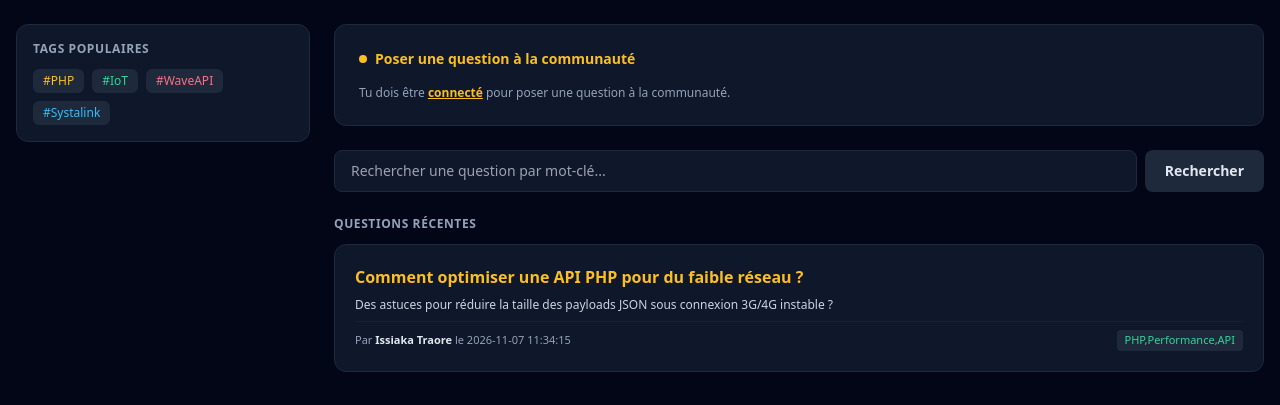
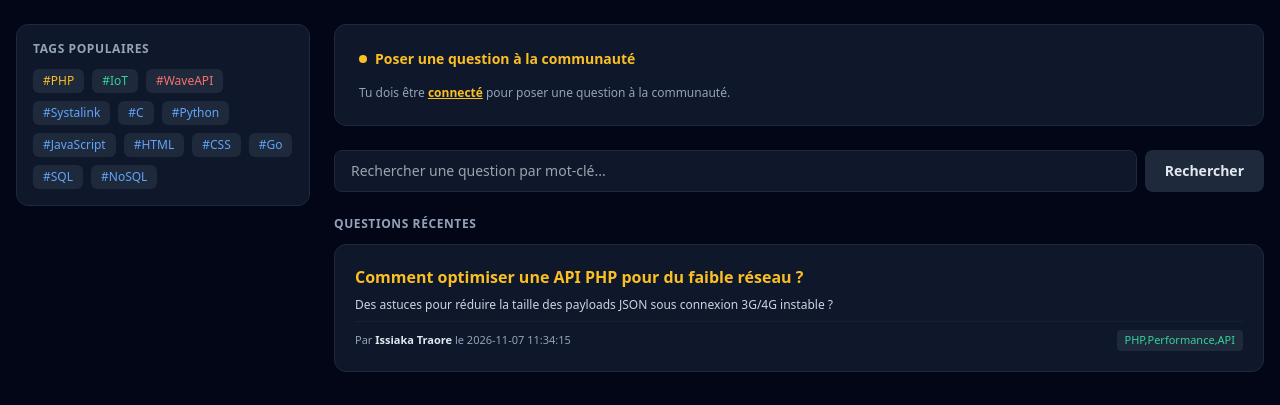
Before and after one commit to Assiaka98/teranga-devs, a PHP site: page /index.php in a window 1280 px wide. Shown: the part 59-464 px from the top of the page. Run offline with PHP 8.4, Linux system fonts and the light colour scheme; data comes from the database, SQL or seed files in the repository; some libraries are stand-ins or nearby versions.

Commit message:
Tags Liste

```diff
--- a/index.php
+++ b/index.php
@@ -34,11 +34,18 @@ require_once 'includes/header.php';
         <aside class="lg:col-span-1 bg-slate-900 border border-slate-800 rounded-xl p-4 h-fit">
             <h2 class="text-xs font-bold text-slate-400 uppercase tracking-wider mb-3">Tags populaires</h2>
             <div class="flex flex-wrap gap-2">
-                <a href="index.php?tag=PHP" class="bg-slate-800 hover:bg-slate-700 text-amber-400 text-xs px-2.5 py-1 rounded-md transition">#PHP</a>
-                <a href="index.php?tag=IoT" class="bg-slate-800 hover:bg-slate-700 text-emerald-400 text-xs px-2.5 py-1 rounded-md transition">#IoT</a>
-                <a href="index.php?tag=WaveAPI" class="bg-slate-800 hover:bg-slate-700 text-rose-400 text-xs px-2.5 py-1 rounded-md transition">#WaveAPI</a>
-                <a href="index.php?tag=Systalink" class="bg-slate-800 hover:bg-slate-700 text-sky-400 text-xs px-2.5 py-1 rounded-md transition">#Systalink</a>
-
+             <a href="index.php?tag=PHP" class="text-xs bg-slate-800 hover:bg-slate-700 text-amber-400 px-2.5 py-1 rounded-md transition">#PHP</a>
+            <a href="index.php?tag=IoT" class="text-xs bg-slate-800 hover:bg-slate-700 text-emerald-400 px-2.5 py-1 rounded-md transition">#IoT</a>
+            <a href="index.php?tag=WaveAPI" class="text-xs bg-slate-800 hover:bg-slate-700 text-red-400 px-2.5 py-1 rounded-md transition">#WaveAPI</a>
+            <a href="index.php?tag=Systalink" class="text-xs bg-slate-800 hover:bg-slate-700 text-blue-400 px-2.5 py-1 rounded-md transition">#Systalink</a>
+            <a href="index.php?tag=Systalink" class="text-xs bg-slate-800 hover:bg-slate-700 text-blue-400 px-2.5 py-1 rounded-md transition">#C</a>
+            <a href="index.php?tag=Systalink" class="text-xs bg-slate-800 hover:bg-slate-700 text-blue-400 px-2.5 py-1 rounded-md transition">#Python</a>
+            <a href="index.php?tag=Systalink" class="text-xs bg-slate-800 hover:bg-slate-700 text-blue-400 px-2.5 py-1 rounded-md transition">#JavaScript</a>
+            <a href="index.php?tag=Systalink" class="text-xs bg-slate-800 hover:bg-slate-700 text-blue-400 px-2.5 py-1 rounded-md transition">#HTML</a>
+            <a href="index.php?tag=Systalink" class="text-xs bg-slate-800 hover:bg-slate-700 text-blue-400 px-2.5 py-1 rounded-md transition">#CSS</a>
+            <a href="index.php?tag=Systalink" class="text-xs bg-slate-800 hover:bg-slate-700 text-blue-400 px-2.5 py-1 rounded-md transition">#Go</a>
+            <a href="index.php?tag=Systalink" class="text-xs bg-slate-800 hover:bg-slate-700 text-blue-400 px-2.5 py-1 rounded-md transition">#SQL</a>
+            <a href="index.php?tag=Systalink" class="text-xs bg-slate-800 hover:bg-slate-700 text-blue-400 px-2.5 py-1 rounded-md transition">#NoSQL</a>
                 <?php if ($tagFilter || $searchQuery): ?>
                     <div class="w-full mt-2 pt-2 border-t border-slate-800">
                         <a href="index.php" class="text-xs text-amber-400 hover:underline">Réinitialiser les filtres</a>
```
